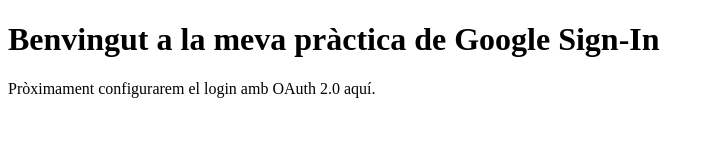
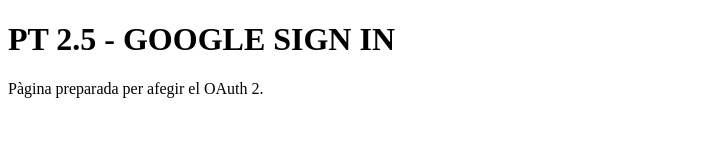
Before and after one commit to yebl550/yebl550.github.io, a plain HTML site: page index.html in a window 1280 px wide. Shown: the whole page, without its empty margins (0-714 px from the left). Drawn offline with Linux system fonts and the light colour scheme.

Commit message:
Update index.html

```diff
--- a/index.html
+++ b/index.html
@@ -2,10 +2,10 @@
 <html lang="ca">
 <head>
     <meta charset="UTF-8">
-    <title>Google Sign-In Practice</title>
+    <title>PT 2.5 - GOOGLE SIGN IN</title>
 </head>
 <body>
-    <h1>Benvingut a la meva pràctica de Google Sign-In</h1>
-    <p>Pròximament configurarem el login amb OAuth 2.0 aquí.</p>
+    <h1>PT 2.5 - GOOGLE SIGN IN</h1>
+    <p>Pàgina preparada per afegir el OAuth 2.</p>
 </body>
 </html>
```
